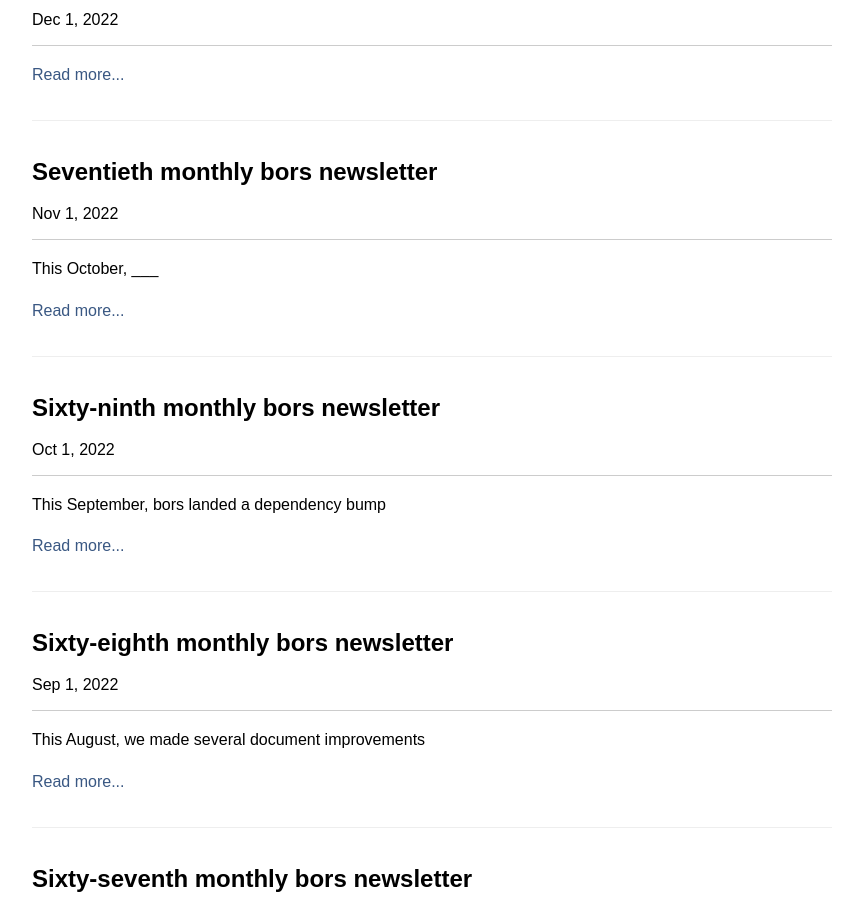
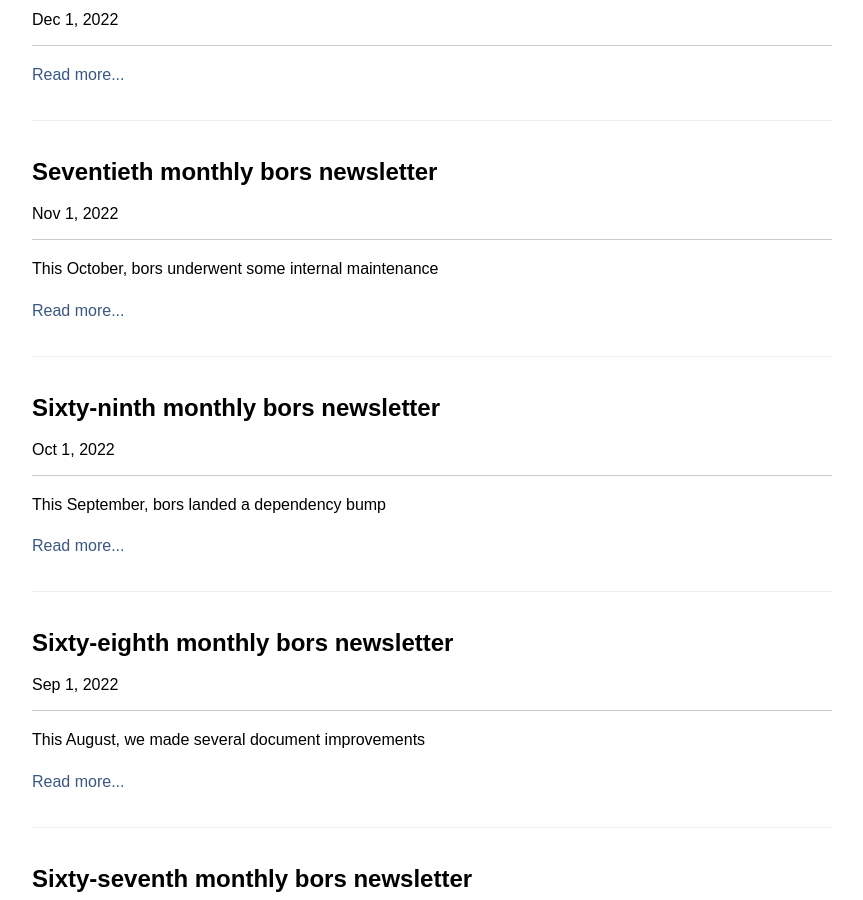
Before and after one commit to bors-ng/bors-ng.github.io, a Jekyll site: the page built from index.html, in a window 1280 px wide and 900 px high, scrolled down 1209 px. Shown: the whole window, without its empty margins (208-1071 px from the left). Built offline with Jekyll 4.4.1, drawn with Linux system fonts in a browser that asks for light colours; the list of posts is cut into pages by our own code.

Commit message:
Update 2022-11-01-tmib-70.md

```diff
--- a/_posts/2022-11-01-tmib-70.md
+++ b/_posts/2022-11-01-tmib-70.md
@@ -2,7 +2,7 @@
 layout:     post
 title:      Seventieth monthly bors newsletter
 date:       2022-11-01 00:00:00
-summary:    This October, ___
+summary:    This October, bors underwent some internal maintenance
 categories: newsletter
 ---
 
```
